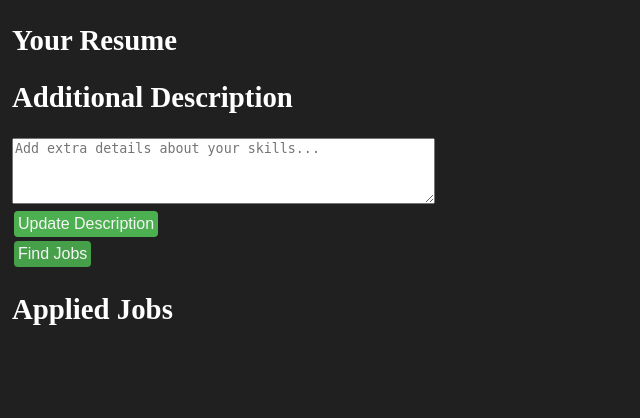
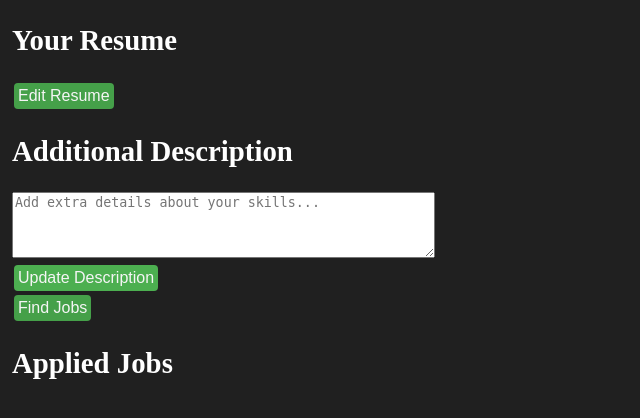
Before and after one commit to ArchBase/aijob, a Flask app: page /user/dashboard in a window 1280 px wide. Shown: the part 107-525 px from the top of the page, without its empty margins (0-640 px from the left). Run offline with Flask 3, Linux system fonts and the light colour scheme; a user stored in the database is signed in; data that the repository does not hold is empty.

Commit message:
add ability to edit resume

```diff
--- a/app.py
+++ b/app.py
@@ -206,6 +206,18 @@ def update_description():
 
     return redirect("/user/dashboard")
 
+@app.route("/user/update_resume", methods=["POST"])
+def update_resume():
+    if "user_id" not in session:
+        return redirect("/user/login")
+
+    new_resume = request.form["resume"]
+    db = get_db()
+    db.execute("UPDATE users SET resume = ? WHERE id = ?", (new_resume, session["user_id"]))
+    db.commit()
+
+    return redirect("/user/dashboard")
+
 
 if __name__ == "__main__":
     app.run(debug=True)
--- a/templates/user_dashboard.html
+++ b/templates/user_dashboard.html
@@ -11,7 +11,24 @@
     </header>
 
     <h2>Your Resume</h2>
-    <p>{{ user['resume'] }}</p>
+    <p id="resume-text">{{ user['resume'] }}</p>
+
+    <!-- Edit Button -->
+    <button onclick="toggleEdit()">Edit Resume</button>
+
+    <!-- Hidden Form for Editing -->
+    <form id="edit-resume-form" action="{{ url_for('update_resume') }}" method="POST" style="display: none;">
+        <textarea name="resume" rows="5" cols="40">{{ user['resume'] }}</textarea>
+        <br>
+        <input type="submit" value="Save">
+    </form>
+
+    <script>
+    function toggleEdit() {
+        document.getElementById('resume-text').style.display = "none";
+        document.getElementById('edit-resume-form').style.display = "block";
+    }
+    </script>
 
     <h2>Additional Description</h2>
     <form action="/user/update_description" method="POST">
```
